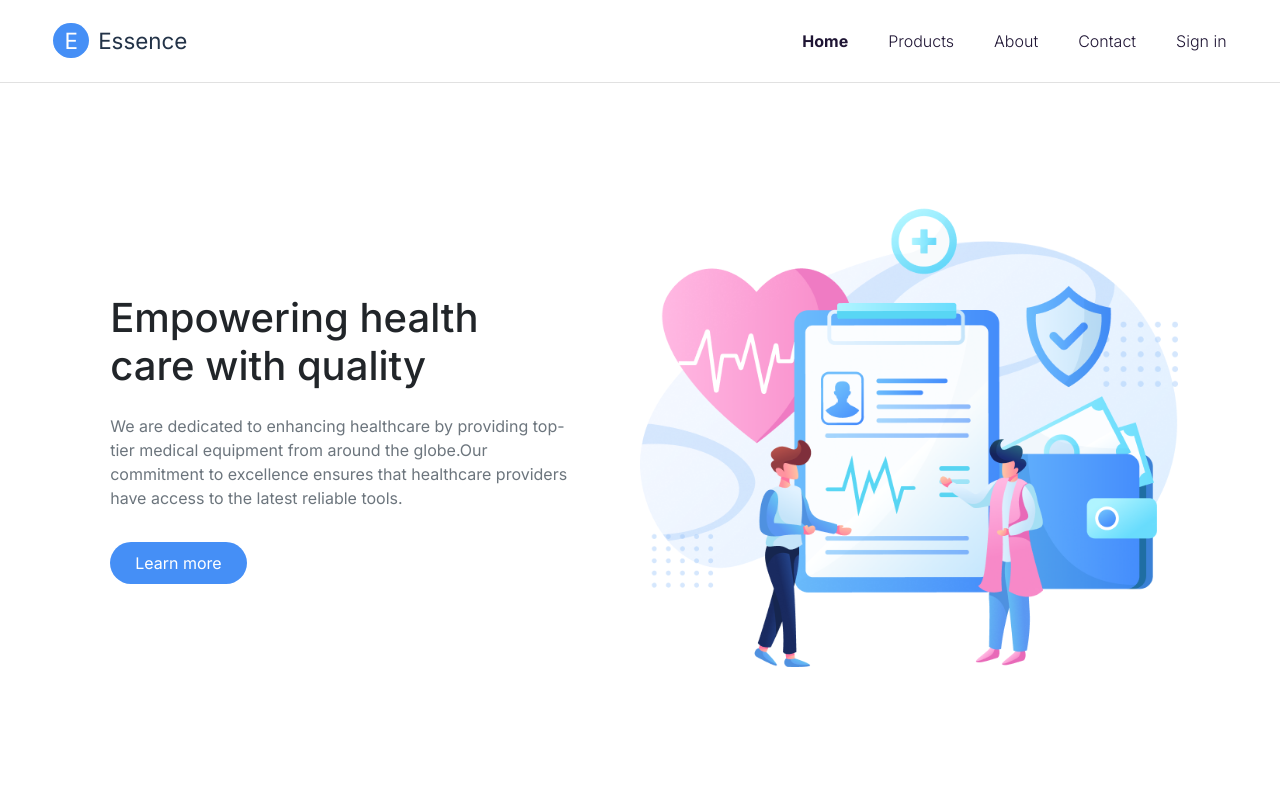
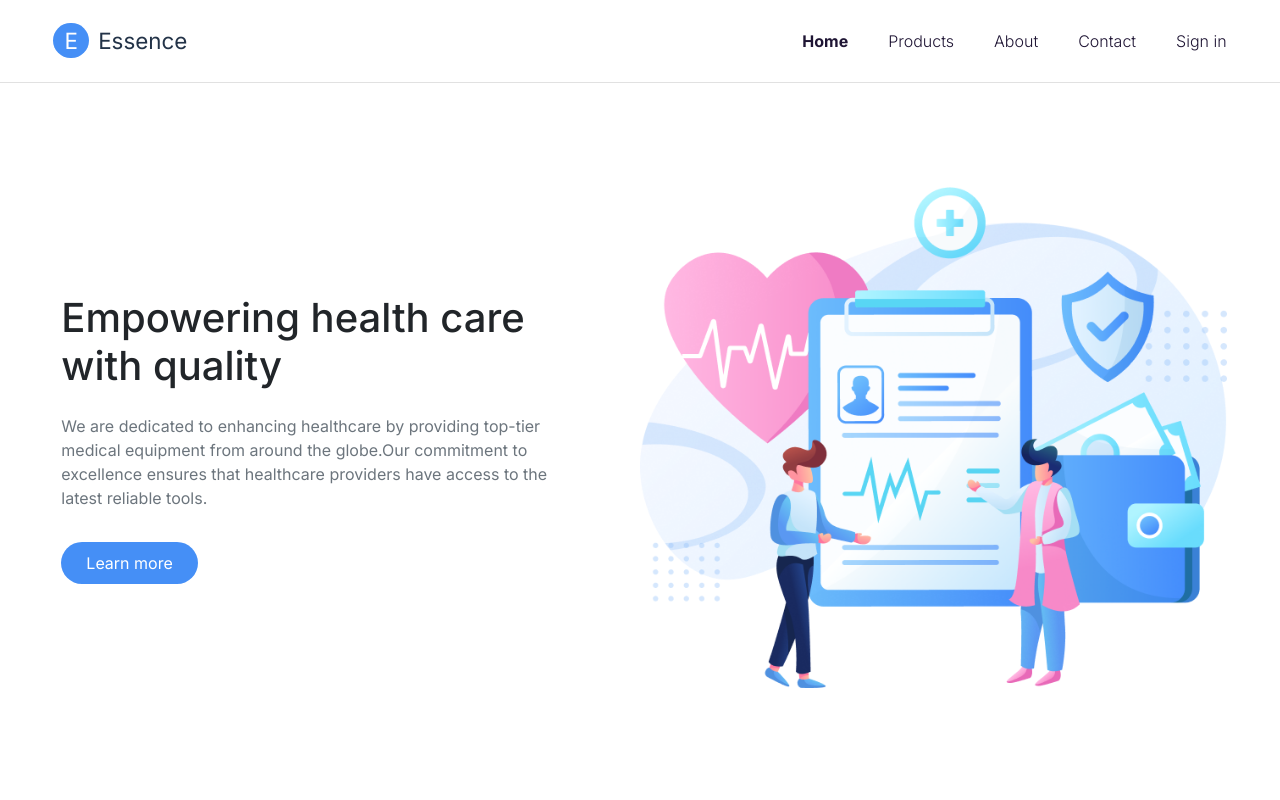
Before and after one commit to kennataddese6/Essence, a Next.js app: page / in a window 1280 px wide. Shown: the top 800 px of the page. Built offline with nearby package versions, Linux system fonts and the light colour scheme.

Commit message:
change the size of hero container

```diff
--- a/app/ui/hero.tsx
+++ b/app/ui/hero.tsx
@@ -4,7 +4,7 @@ import heroImage from "@/assets/heroImage.png";
 import Image from "next/image";
 export default function Hero() {
   return (
-    <div className="heroContainer col-lg-11 col-xl-11 col-xxl-12">
+    <div className="heroContainer col-lg-11 col-xl-12 col-xxl-12">
       <div className=" col-lg-6 herotextcontainer">
         <h1 className="my-2 text-center text-lg-start p-2">
           Empowering health care with quality
```
